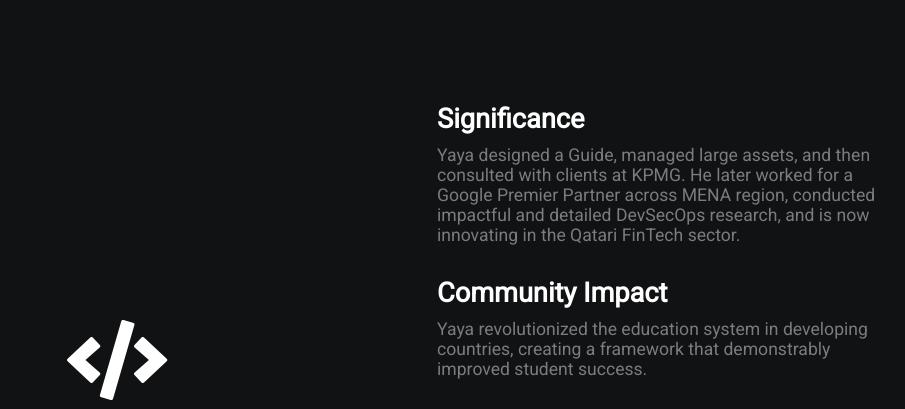
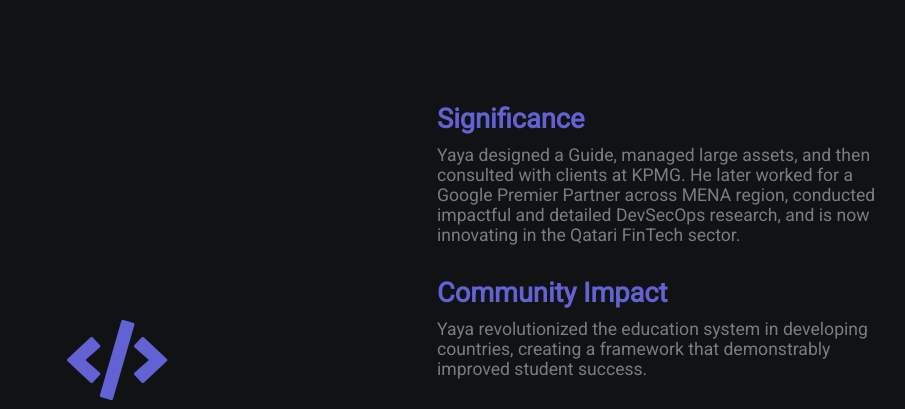
Before and after one commit to yaya2devops/profile, a website: page index.html in a window 1280 px wide. Shown: the top 409 px of the page, without its empty margins (203-1108 px from the left). Drawn offline with Linux system fonts and the light colour scheme.

Commit message:
this got to be a fit

```diff
--- a/style.css
+++ b/style.css
@@ -16,7 +16,7 @@ body{
 }
 
 h2,.white{
-    color: #fff;
+    color: #6262D5;
 }
 
 a{
```
